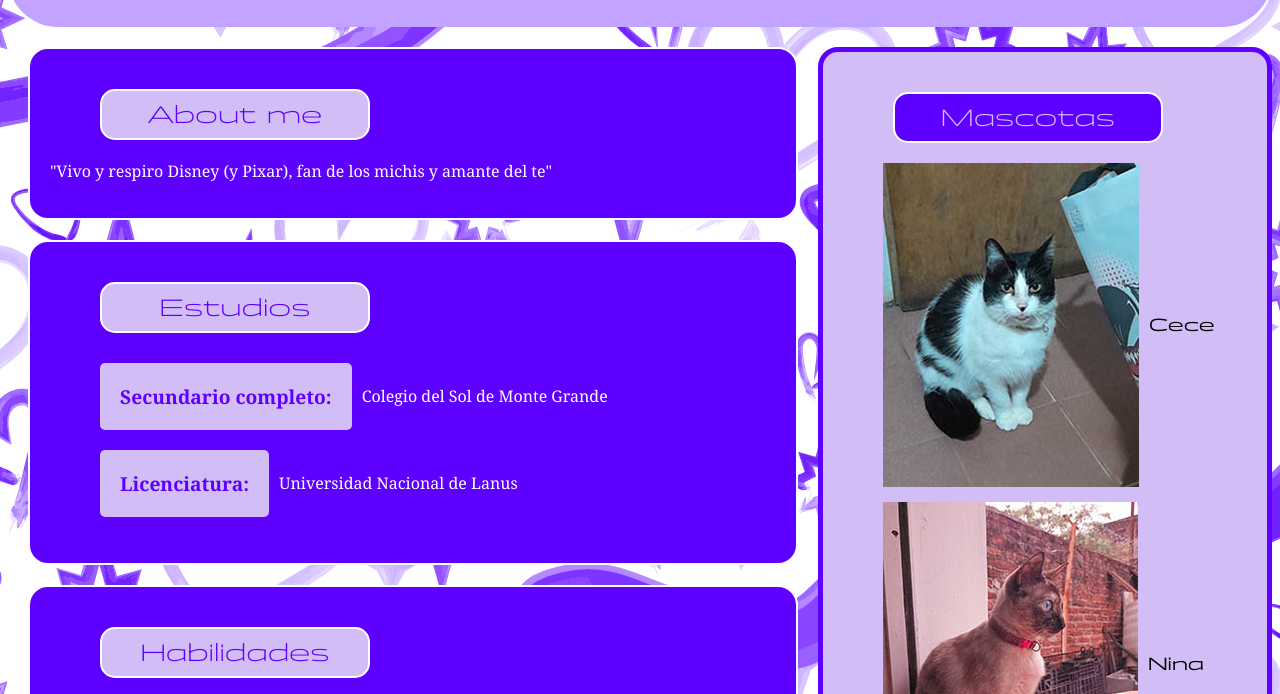
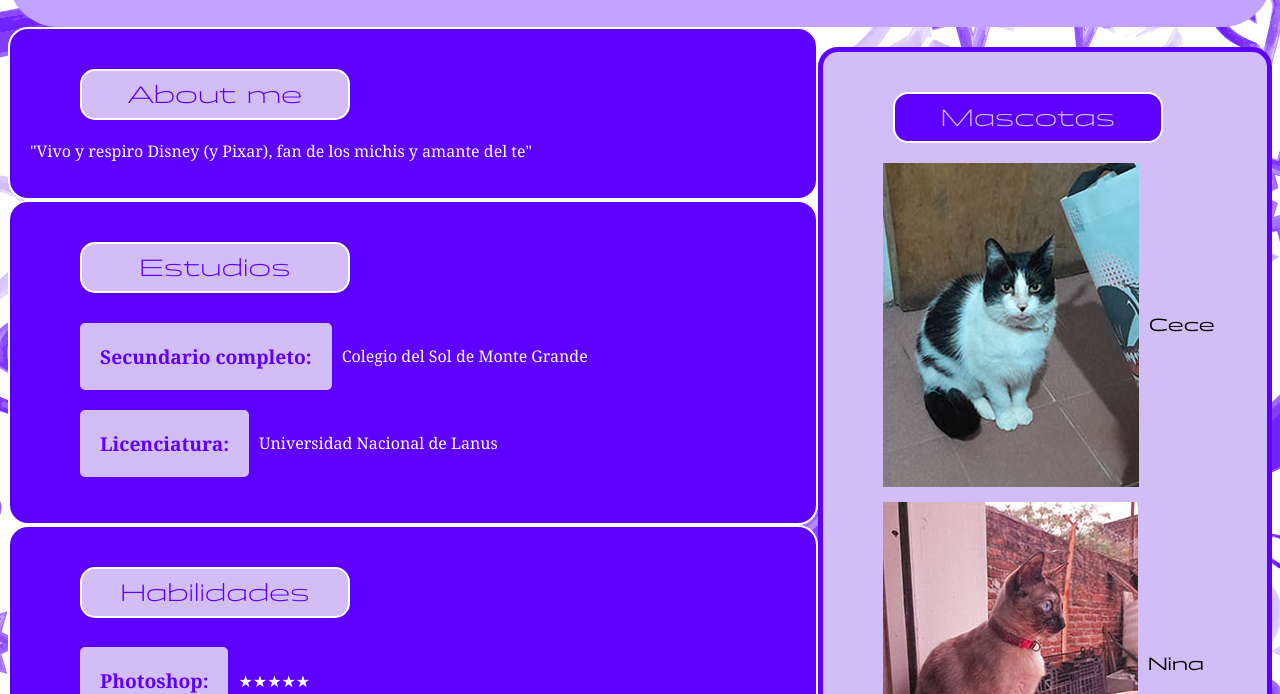
Before and after one commit to sophielota/Cardoso-Compu3, a plain HTML site: page index.html in a window 1280 px wide. Shown: the part 262-956 px from the top of the page. Drawn offline with Linux system fonts and the light colour scheme.

Commit message:
Update estilos.css

```diff
--- a/estilos.css
+++ b/estilos.css
@@ -81,7 +81,7 @@ section {
     border: 2px solid #ffffff;
     border-radius: 20px;
     padding: 20px;
-    margin: 20px;
+    margin-width: 20px, 20px, 0px, 20px;
     background-color: #5d00ff;
     color: #ffffff;
     font-family: Cambria, Cochin, Georgia, Times, 'Times New Roman', serif;
```
